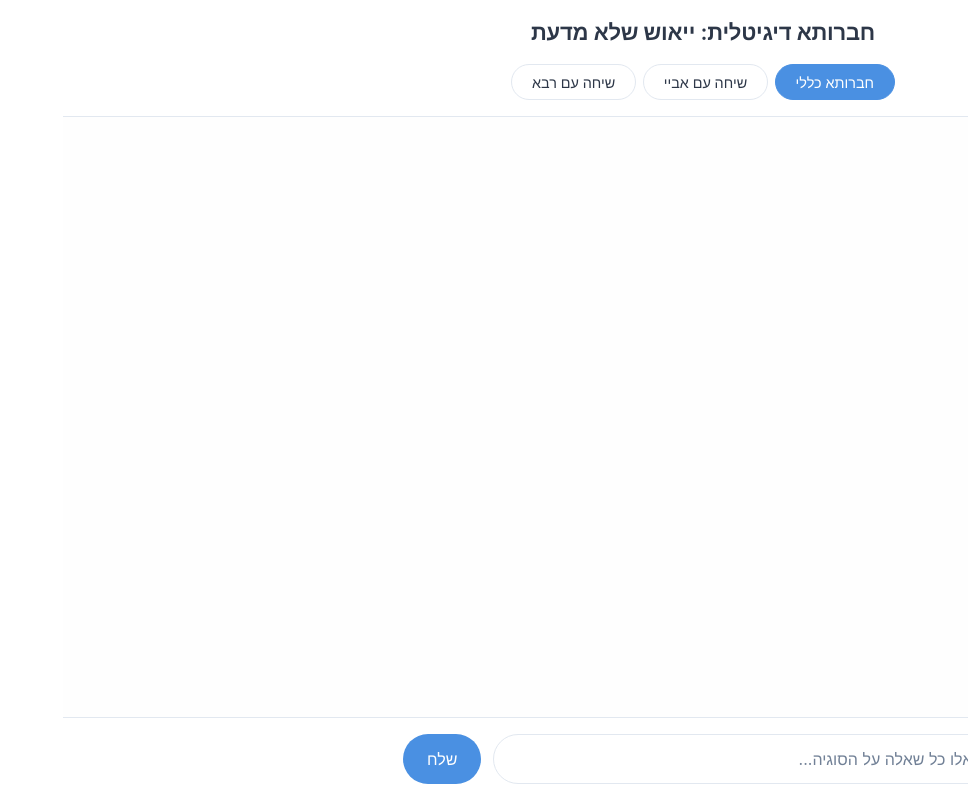
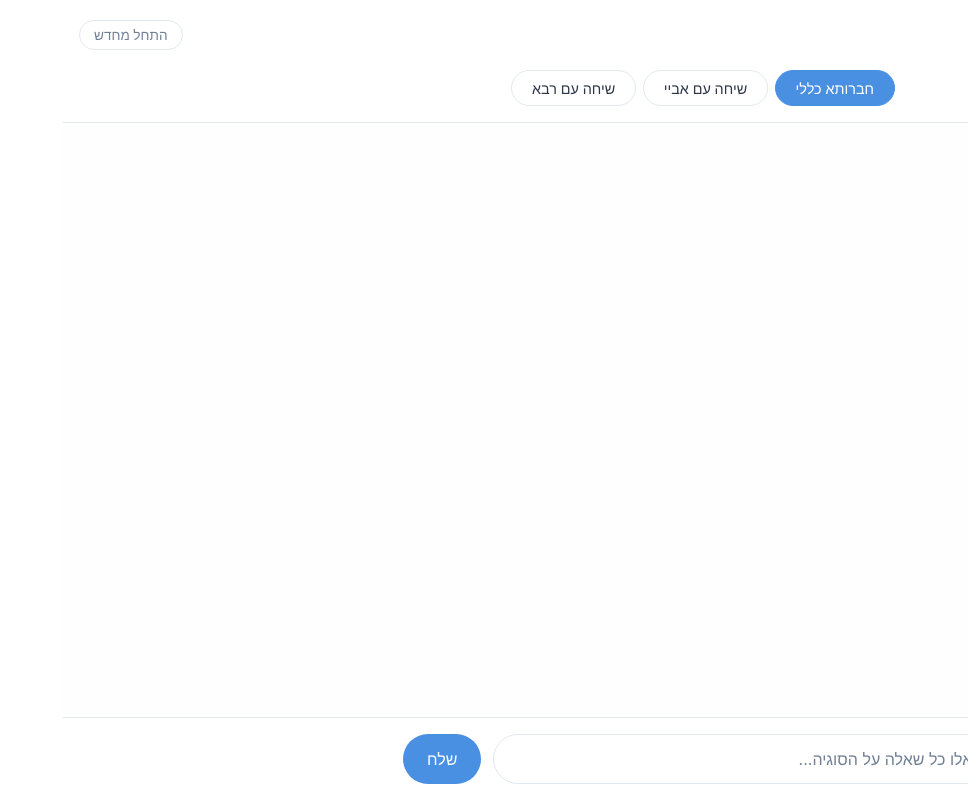
Before and after one commit to YehudaNevo/sugya-app, a React (Vite) app: page / in a window 1280 px wide. Shown: the whole page, without its empty margins (312-1280 px from the left). Built offline with nearby package versions, Linux system fonts and the light colour scheme.

Commit message:
Add Hebrew clear button 'התחל מחדש' to start new conversation

```diff
--- a/src/App.css
+++ b/src/App.css
@@ -57,13 +57,41 @@ body {
   flex-shrink: 0;
 }
 
+.header-top {
+  display: flex;
+  justify-content: space-between;
+  align-items: center;
+  margin-bottom: 1.25rem;
+}
+
 .app-header h1 {
   font-size: 1.375rem;
   font-weight: 600;
-  text-align: center;
-  margin-bottom: 1.25rem;
   color: var(--text-color);
   letter-spacing: -0.01em;
+  margin: 0;
+}
+
+.clear-button {
+  font-size: 0.85rem;
+  padding: 0.375rem 0.875rem;
+  border: 1px solid var(--border-color);
+  border-radius: 16px;
+  background: var(--card-bg);
+  color: var(--text-secondary);
+  cursor: pointer;
+  transition: all 0.2s ease;
+  font-weight: 500;
+}
+
+.clear-button:hover {
+  background: var(--cream-accent);
+  border-color: var(--primary-color);
+  color: var(--primary-color);
+}
+
+.clear-button:active {
+  transform: scale(0.96);
 }
 
 /* בורר הדמויות */
@@ -254,9 +282,17 @@ body {
     padding: 1rem 0.875rem 0.875rem 0.875rem;
   }
 
+  .header-top {
+    margin-bottom: 1rem;
+  }
+
   .app-header h1 {
     font-size: 1.25rem;
-    margin-bottom: 1rem;
+  }
+
+  .clear-button {
+    font-size: 0.8rem;
+    padding: 0.25rem 0.75rem;
   }
 
   .persona-selector {
--- a/src/App.jsx
+++ b/src/App.jsx
@@ -90,10 +90,18 @@ function App() {
     }
   };
 
+  const clearConversation = () => {
+    setMessages([]);
+    setUserInput('');
+  };
+
   return (
     <div className="app-container" dir="rtl">
       <header className="app-header">
-        <h1>חברותא דיגיטלית: ייאוש שלא מדעת</h1>
+        <div className="header-top">
+          <h1>חברותא דיגיטלית: ייאוש שלא מדעת</h1>
+          <button onClick={clearConversation} className="clear-button">התחל מחדש</button>
+        </div>
         <nav className="persona-selector">
           <button onClick={() => setMode('chavruta')} className={mode === 'chavruta' ? 'active' : ''}>חברותא כללי</button>
           <button onClick={() => setMode('abaye')} className={mode === 'abaye' ? 'active' : ''}>שיחה עם אביי</button>
```
